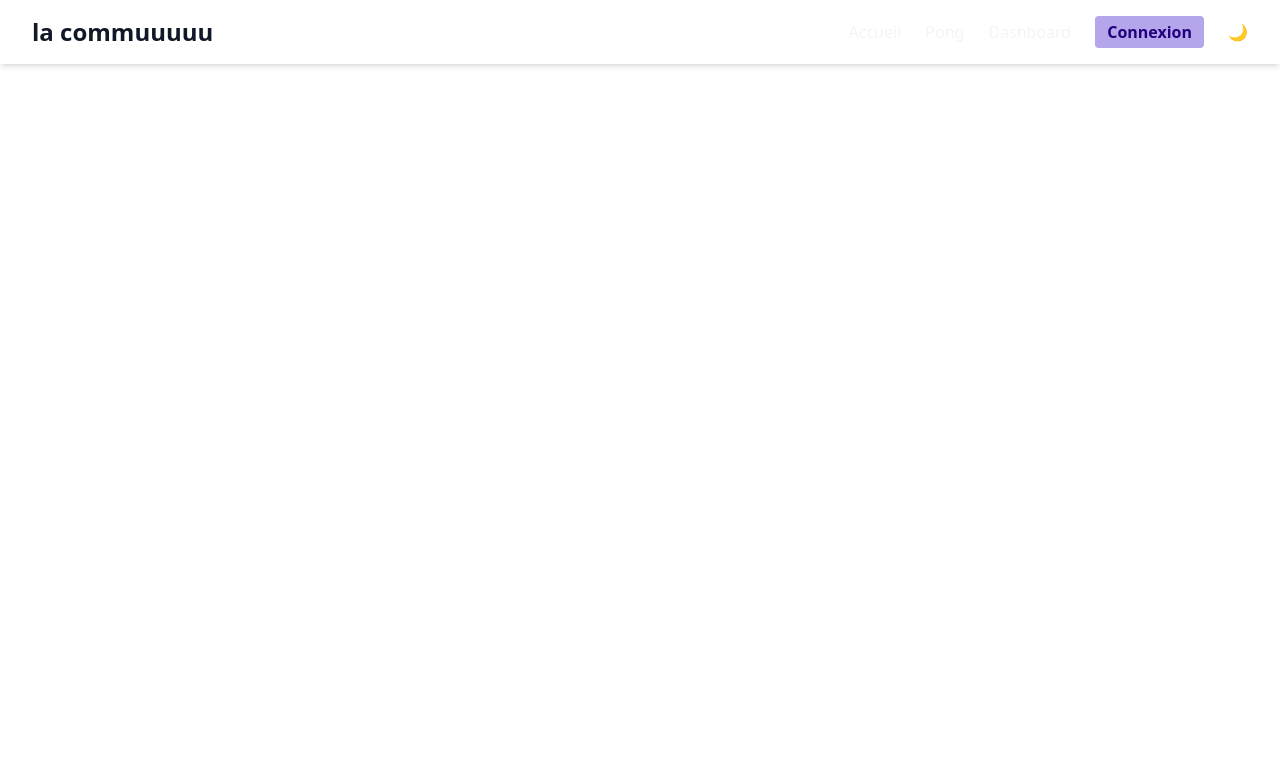
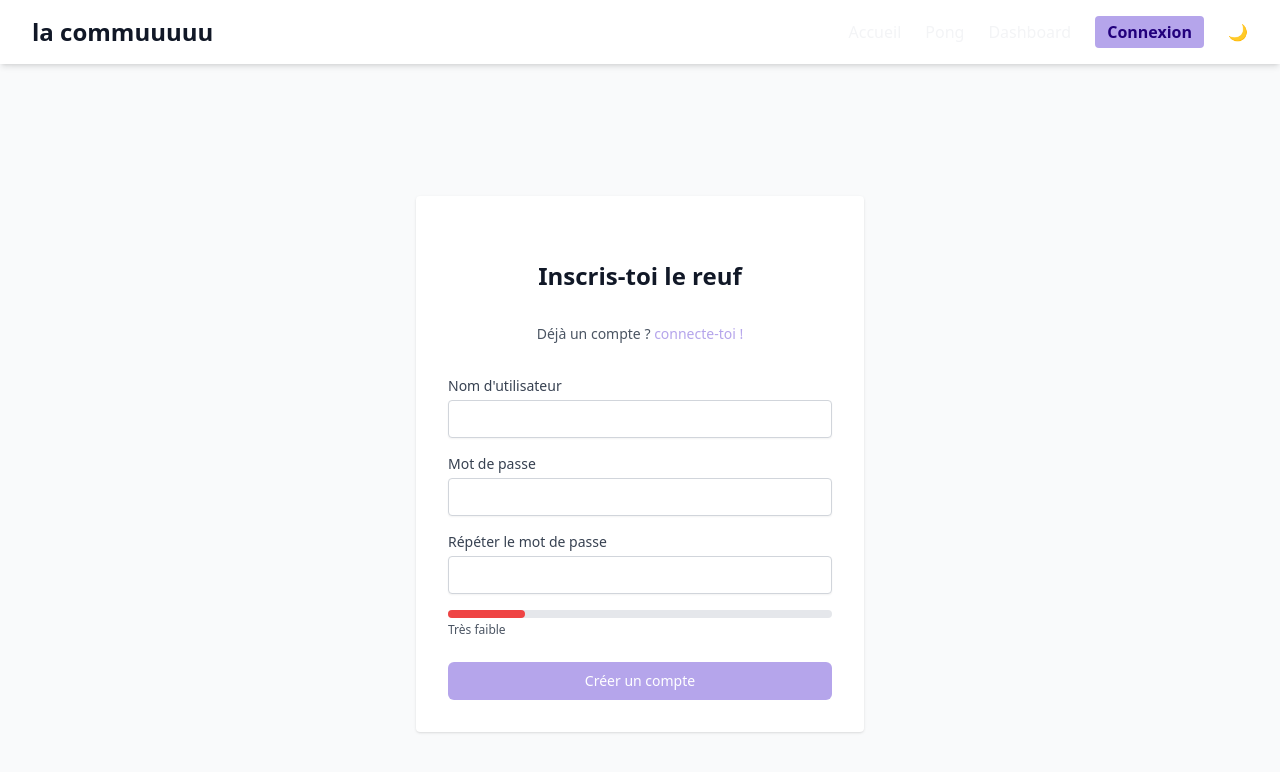
Before and after one commit to transcendencedefou/front-service, a Vue app: page /register in a window 1280 px wide. Shown: the top 772 px of the page. Built offline with nearby package versions, Linux system fonts and the light colour scheme.

Commit message:
[feature] | Register form added

```diff
--- a/src/router/index.ts
+++ b/src/router/index.ts
@@ -2,6 +2,7 @@ import { createRouter, createWebHashHistory, createWebHistory } from 'vue-router
 import HomeView from '../views/HomeView.vue'
 import PongView from '../views/PongView.vue'
 import LoginForm from '../views/LoginView.vue'
+import RegisterForm from '../views/RegisterView.vue'
 
 const routes = [
     { path: '/',
@@ -12,7 +13,11 @@ const routes = [
       component: PongView },
     { path: '/login',
       name: 'Login',
-      component: LoginForm}
+      component: LoginForm},
+    {
+      path: '/register',
+      name: 'Register',
+      component: RegisterForm}
 ]
 
 const router = createRouter({
--- a/src/views/LoginForm.vue
+++ b/src/views/LoginForm.vue
@@ -10,7 +10,7 @@
     <!-- sous titre + lien  -->
     <p class="text-center text-sm text-gray-600">
       Tjrs pas membre?
-      <a href="#" class="font-medium text-clpurple hover:text-clpurple">t'attends quoi?</a>
+      <router-link to="/register" class="font-medium text-clpurple hover:text-clpurple">T'attends quoi? </router-link>
     </p>
     <!-- formulaire de connexion -->
     <form class="mt-8 space-y-6" @submit.prevent="onSubmit">
--- /dev/null
+++ b/src/views/RegisterForm.vue
@@ -0,0 +1,140 @@
+<template>
+  <div class="w-full max-w-md space-y-8 bg-white p-8 rounded shadow">
+    <div class="flex justify-center"></div>
+
+    <h2 class="text-center text-2xl font-bold text-gray-900">Inscris-toi le reuf</h2>
+    <p class="text-center text-sm text-gray-600">
+      Déjà un compte ?
+      <router-link to="/login" class="font-medium text-clpurple hover:text-clpurple">connecte-toi !</router-link>
+    </p>
+
+    <form class="mt-8 space-y-6" @submit.prevent="onSubmit">
+      <div class="space-y-4">
+        <!-- Username -->
+        <div>
+          <label for="username" class="block text-sm font-medium text-gray-700">Nom d'utilisateur</label>
+          <input
+            id="username"
+            name="username"
+            type="text"
+            v-model="username"
+            required
+            class="mt-1 block w-full rounded border border-gray-300 px-3 py-2 shadow-sm focus:outline-none focus:ring-indigo-500 focus:border-indigo-500 sm:text-sm text-gray-700"
+          />
+        </div>
+
+        <!-- Password -->
+        <div>
+          <label for="password" class="block text-sm font-medium text-gray-700">Mot de passe</label>
+          <input
+            id="password"
+            name="password"
+            type="password"
+            v-model="password"
+            @input="validate"
+            required
+            class="mt-1 block w-full rounded border border-gray-300 px-3 py-2 shadow-sm focus:outline-none focus:ring-indigo-500 focus:border-indigo-500 sm:text-sm text-gray-700"
+          />
+        </div>
+
+        <!-- Confirmation -->
+        <div>
+          <label for="confirmPassword" class="block text-sm font-medium text-gray-700">Répéter le mot de passe</label>
+          <input
+            id="confirmPassword"
+            name="confirmPassword"
+            type="password"
+            v-model="confirmPassword"
+            required
+            class="mt-1 block w-full rounded border border-gray-300 px-3 py-2 shadow-sm focus:outline-none focus:ring-indigo-500 focus:border-indigo-500 sm:text-sm text-gray-700"
+          />
+        </div>
+
+        <!-- Erreurs -->
+        <ul v-if="errors.length" class="text-xs text-red-500 mt-1 list-disc ml-4">
+          <li v-for="err in errors" :key="err">{{ err }}</li>
+        </ul>
+
+        <!-- Force du mot de passe -->
+        <div class="mt-2">
+          <div class="w-full h-2 bg-gray-200 rounded">
+            <div
+              class="h-2 rounded transition-all duration-300"
+              :class="strengthColors[strength]"
+              :style="{ width: ((strength + 1) * 20) + '%' }"
+            ></div>
+          </div>
+          <p class="text-xs text-gray-600 mt-1">{{ strengthLabels[strength] }}</p>
+        </div>
+      </div>
+
+      <div>
+        <button
+          type="submit"
+          class="w-full flex justify-center rounded-md border border-transparent bg-clpurple py-2 px-4 text-sm font-medium text-white hover:bg-indigo-700 transition"
+        >
+          Créer un compte
+        </button>
+      </div>
+    </form>
+  </div>
+</template>
+
+<script setup lang="ts">
+import { ref } from 'vue'
+import { useRouter } from 'vue-router'
+import type { Ref } from 'vue'
+import { PasswordStrength, usePasswordPolicy } from '@/composables/usePasswordPolicy'
+
+const username = ref('')
+const password = ref('')
+const confirmPassword = ref('')
+const errors = ref<string[]>([])
+
+const router = useRouter()
+const { validatePassword } = usePasswordPolicy()
+
+const strength: Ref<PasswordStrength> = ref(0)
+
+const strengthLabels = ['Très faible', 'Faible', 'Moyen', 'Fort', 'Très fort']
+const strengthColors = [
+  'bg-red-500',
+  'bg-orange-500',
+  'bg-yellow-400',
+  'bg-green-400',
+  'bg-green-600'
+]
+
+const validate = () => {
+  const result = validatePassword(password.value)
+  errors.value = result.errors
+  strength.value = result.strength
+
+  if (password.value !== confirmPassword.value) {
+    errors.value.push("Les mots de passe ne correspondent pas.")
+  }
+}
+
+const onSubmit = async () => {
+  validate()
+  if (errors.value.length > 0) return
+
+  try {
+    const res = await fetch('http://localhost/auth/register', {
+      method: 'POST',
+      headers: { 'Content-Type': 'application/json' },
+      body: JSON.stringify({ username: username.value, password: password.value })
+    })
+
+    const data = await res.json()
+
+    if (!res.ok || !data.success) throw new Error('Erreur lors de l’inscription.')
+
+    console.log('Inscription réussie:', data.user)
+    router.push('/login')
+  } catch (err) {
+    console.error(err)
+    errors.value = ['Une erreur est survenue.']
+  }
+}
+</script>
--- /dev/null
+++ b/src/views/RegisterView.vue
@@ -0,0 +1,9 @@
+<template>
+    <div class="min-h-screen flex items-center justify-center bg-gray-50 px-4 py-12">
+      <RegisterForm />
+    </div>
+  </template>
+
+  <script setup lang="ts">
+  import RegisterForm from '@/views/RegisterForm.vue'
+  </script>
```
